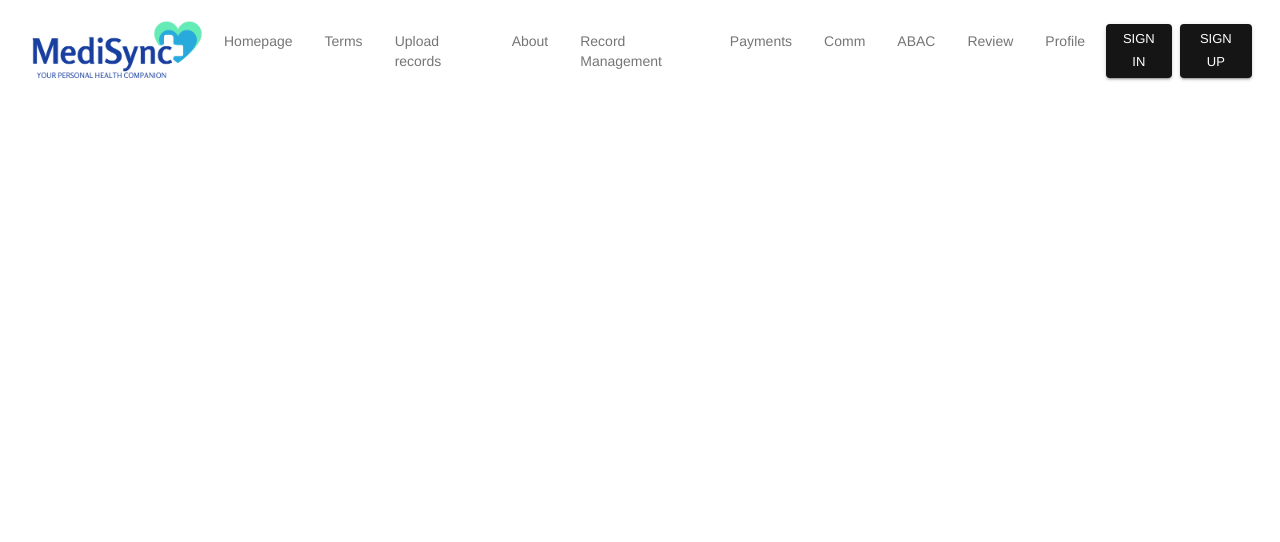
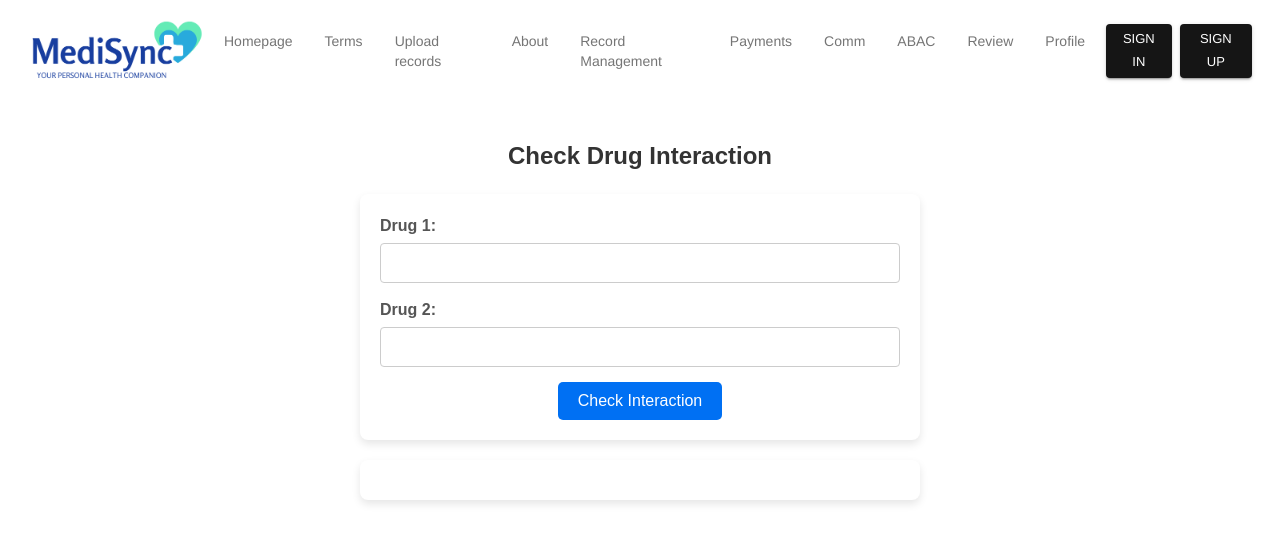
Before and after one commit to Nilupa-Illangarathna/MediSync-React-Frontend, a React (Vite) app: page /DrugInteraction in a window 1280 px wide. Shown: the top 542 px of the page. Built offline with nearby package versions, Linux system fonts and the light colour scheme.

Commit message:
Added drug interaction page

```diff
--- a/src/Router.jsx
+++ b/src/Router.jsx
@@ -18,6 +18,7 @@ import DoctorPatientChat from "./components/dummyComponents/ChatWindow";
 import EducationalContentPage from "./components/dummyComponents/EducationContentPage";
 import ArticleDetail from "./components/dummyComponents/ArticleDetails";
 import HealthGuideDetails from "./components/dummyComponents/HealthGuideDetails";
+import DrugInteractionPage from "./components/dummyComponents/DrugInteractionsPage";
 import { navLinks, initialRole } from "./RBAC"; // Import RBAC logic
 import ABACTable from "./components/superAdmin/superAdminHome/ABACTable";
 
@@ -48,6 +49,7 @@ function Router() {
         <Route path="/EducationalContent" element={<EducationalContentPage/>} />
         <Route path="/article/:id" element={<ArticleDetail />} />
         <Route path="/healthGuide/:id" element={<HealthGuideDetails />} />
+        <Route path="/DrugInteraction" element={<DrugInteractionPage />} />
 
 
       </Routes>
--- /dev/null
+++ b/src/components/dummyComponents/DrugInteractionsPage.jsx
@@ -0,0 +1,301 @@
+import React, { useState } from 'react';
+import axios from 'axios';
+
+const DrugInteractionPage = () => {
+  const [drug1, setDrug1] = useState('');
+  const [drug2, setDrug2] = useState('');
+  const [interaction, setInteraction] = useState(null);
+  const [loading, setLoading] = useState(false);
+  const [error, setError] = useState(null);
+
+  const handleSubmit = async (e) => {
+    e.preventDefault();
+    setLoading(true);
+    setError(null);
+    setInteraction(null);
+
+    try {
+      const response = await axios.post('http://127.0.0.1:3000/api/drugs/check', {
+        drug1,
+        drug2,
+      });
+      setInteraction(response.data.interaction);
+    } catch (err) {
+      setError('Error checking interaction');
+    } finally {
+      setLoading(false);
+    }
+  };
+
+  return (
+    <div style={styles.container}>
+      <h1 style={styles.title}>Check Drug Interaction</h1>
+      <div style={styles.formContainer}>
+        <form onSubmit={handleSubmit} style={styles.form}>
+          <div style={styles.inputGroup}>
+            <label style={styles.label}>Drug 1:</label>
+            <input
+              type="text"
+              value={drug1}
+              onChange={(e) => setDrug1(e.target.value)}
+              required
+              style={styles.input}
+            />
+          </div>
+          <div style={styles.inputGroup}>
+            <label style={styles.label}>Drug 2:</label>
+            <input
+              type="text"
+              value={drug2}
+              onChange={(e) => setDrug2(e.target.value)}
+              required
+              style={styles.input}
+            />
+          </div>
+          <button type="submit" style={styles.button} disabled={loading}>
+            {loading ? <div style={styles.loader}></div> : 'Check Interaction'}
+          </button>
+        </form>
+      </div>
+      <div style={styles.resultContainer}>
+        {interaction && (
+          <p style={styles.result}>
+            <strong>Interaction:</strong> {interaction}
+          </p>
+        )}
+        {error && <p style={styles.error}>{error}</p>}
+      </div>
+    </div>
+  );
+};
+
+const styles = {
+  container: {
+    textAlign: 'center',
+    padding: '20px',
+    maxWidth: '600px',
+    margin: '0 auto',
+    fontFamily: 'Arial, sans-serif',
+  },
+  title: {
+    fontSize: '24px',
+    marginBottom: '20px',
+    color: '#333',
+  },
+  formContainer: {
+    padding: '20px',
+    boxShadow: '0 4px 8px rgba(0,0,0,0.1)',
+    borderRadius: '8px',
+    backgroundColor: '#fff',
+    marginBottom: '20px',
+  },
+  form: {
+    display: 'flex',
+    flexDirection: 'column',
+    alignItems: 'center',
+  },
+  inputGroup: {
+    marginBottom: '15px',
+    textAlign: 'left',
+    width: '100%',
+  },
+  label: {
+    display: 'block',
+    marginBottom: '5px',
+    fontWeight: 'bold',
+    color: '#555',
+  },
+  input: {
+    width: '100%',
+    padding: '10px',
+    boxSizing: 'border-box',
+    borderRadius: '4px',
+    border: '1px solid #ccc',
+    fontSize: '16px',
+    outline: 'none',
+    transition: 'border-color 0.2s',
+  },
+  input: {
+    width: '100%',
+    padding: '10px',
+    boxSizing: 'border-box',
+    borderRadius: '4px',
+    border: '1px solid #ccc',
+    fontSize: '16px',
+    outline: 'none',
+    transition: 'border-color 0.2s',
+  },
+  input: {
+    width: '100%',
+    padding: '10px',
+    boxSizing: 'border-box',
+    borderRadius: '4px',
+    border: '1px solid #ccc',
+    fontSize: '16px',
+    outline: 'none',
+    transition: 'border-color 0.2s',
+  },
+  button: {
+    padding: '10px 20px',
+    cursor: 'pointer',
+    backgroundColor: '#0070f3',
+    color: 'white',
+    border: 'none',
+    borderRadius: '5px',
+    fontSize: '16px',
+    display: 'flex',
+    alignItems: 'center',
+    justifyContent: 'center',
+    position: 'relative',
+    outline: 'none',
+    transition: 'background-color 0.3s',
+  },
+  button: {
+    padding: '10px 20px',
+    cursor: 'pointer',
+    backgroundColor: '#0070f3',
+    color: 'white',
+    border: 'none',
+    borderRadius: '5px',
+    fontSize: '16px',
+    display: 'flex',
+    alignItems: 'center',
+    justifyContent: 'center',
+    position: 'relative',
+    outline: 'none',
+    transition: 'background-color 0.3s',
+  },
+  button: {
+    padding: '10px 20px',
+    cursor: 'pointer',
+    backgroundColor: '#0070f3',
+    color: 'white',
+    border: 'none',
+    borderRadius: '5px',
+    fontSize: '16px',
+    display: 'flex',
+    alignItems: 'center',
+    justifyContent: 'center',
+    position: 'relative',
+    outline: 'none',
+    transition: 'background-color 0.3s',
+  },
+  button: {
+    padding: '10px 20px',
+    cursor: 'pointer',
+    backgroundColor: '#0070f3',
+    color: 'white',
+    border: 'none',
+    borderRadius: '5px',
+    fontSize: '16px',
+    display: 'flex',
+    alignItems: 'center',
+    justifyContent: 'center',
+    position: 'relative',
+    outline: 'none',
+    transition: 'background-color 0.3s',
+  },
+  button: {
+    padding: '10px 20px',
+    cursor: 'pointer',
+    backgroundColor: '#0070f3',
+    color: 'white',
+    border: 'none',
+    borderRadius: '5px',
+    fontSize: '16px',
+    display: 'flex',
+    alignItems: 'center',
+    justifyContent: 'center',
+    position: 'relative',
+    outline: 'none',
+    transition: 'background-color 0.3s',
+  },
+  button: {
+    padding: '10px 20px',
+    cursor: 'pointer',
+    backgroundColor: '#0070f3',
+    color: 'white',
+    border: 'none',
+    borderRadius: '5px',
+    fontSize: '16px',
+    display: 'flex',
+    alignItems: 'center',
+    justifyContent: 'center',
+    position: 'relative',
+    outline: 'none',
+    transition: 'background-color 0.3s',
+  },
+  button: {
+    padding: '10px 20px',
+    cursor: 'pointer',
+    backgroundColor: '#0070f3',
+    color: 'white',
+    border: 'none',
+    borderRadius: '5px',
+    fontSize: '16px',
+    display: 'flex',
+    alignItems: 'center',
+    justifyContent: 'center',
+    position: 'relative',
+    outline: 'none',
+    transition: 'background-color 0.3s',
+  },
+  button: {
+    padding: '10px 20px',
+    cursor: 'pointer',
+    backgroundColor: '#0070f3',
+    color: 'white',
+    border: 'none',
+    borderRadius: '5px',
+    fontSize: '16px',
+    display: 'flex',
+    alignItems: 'center',
+    justifyContent: 'center',
+    position: 'relative',
+    outline: 'none',
+    transition: 'background-color 0.3s',
+  },
+  button: {
+    padding: '10px 20px',
+    cursor: 'pointer',
+    backgroundColor: '#0070f3',
+    color: 'white',
+    border: 'none',
+    borderRadius: '5px',
+    fontSize: '16px',
+    display: 'flex',
+    alignItems: 'center',
+    justifyContent: 'center',
+    position: 'relative',
+    outline: 'none',
+    transition: 'background-color 0.3s',
+  },
+  buttonHover: {
+    backgroundColor: '#005bb5',
+  },
+  loader: {
+    border: '4px solid #f3f3f3',
+    borderRadius: '50%',
+    borderTop: '4px solid #0070f3',
+    width: '20px',
+    height: '20px',
+    animation: 'spin 2s linear infinite',
+  },
+  resultContainer: {
+    padding: '20px',
+    boxShadow: '0 4px 8px rgba(0,0,0,0.1)',
+    borderRadius: '8px',
+    backgroundColor: '#fff',
+  },
+  result: {
+    marginTop: '20px',
+    fontSize: '18px',
+    color: '#333',
+  },
+  error: {
+    marginTop: '20px',
+    color: 'red',
+  },
+};
+
+export default DrugInteractionPage;
--- a/src/components/home/ItemCard.jsx
+++ b/src/components/home/ItemCard.jsx
@@ -16,6 +16,33 @@ export default function ItemCard({ image, name, description, inStock, id }) {
           onClick={() => {
             // Navigation logic goes here
             Example: navigate(`/EducationalContent`)
+          }}
+        >
+          <CardMedia
+            component="img"
+            height="140"
+            image={image}
+            alt={name}
+          />
+          <CardContent>
+            <Typography gutterBottom variant="h5" component="div">
+              {name}
+            </Typography>
+            <Typography variant="body2" color="text.secondary">
+              {description}
+            </Typography>
+
+          </CardContent>
+        </CardActionArea>
+      </Card>
+    );
+  }else if(id==3){
+    return (
+      <Card sx={{ maxWidth: 345 }}>
+        <CardActionArea
+          onClick={() => {
+            // Navigation logic goes here
+            Example: navigate(`/DrugInteraction`)
           }}
         >
           <CardMedia
```
